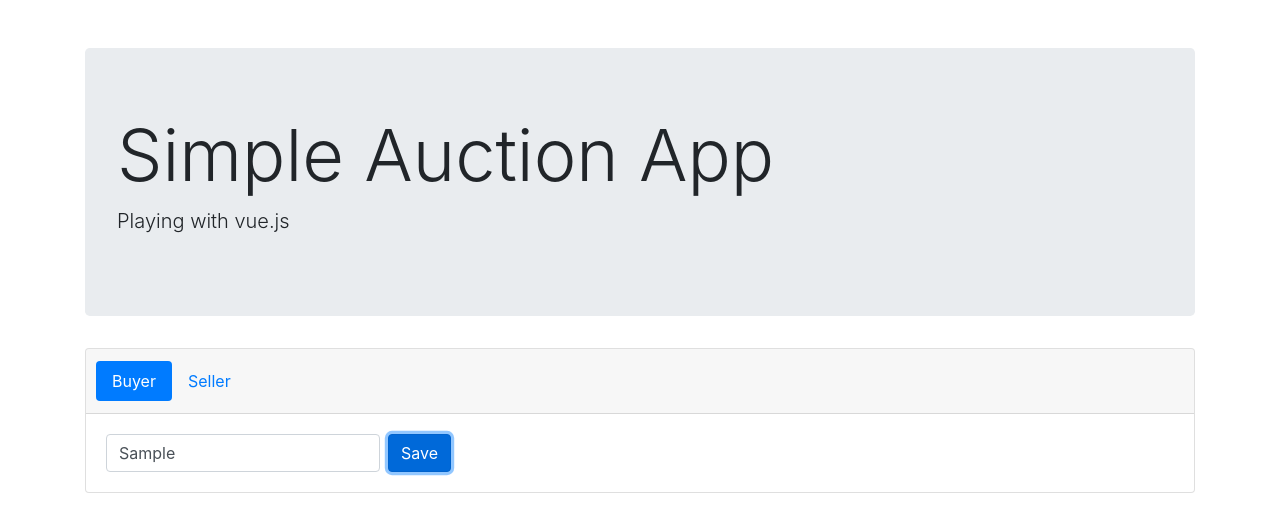
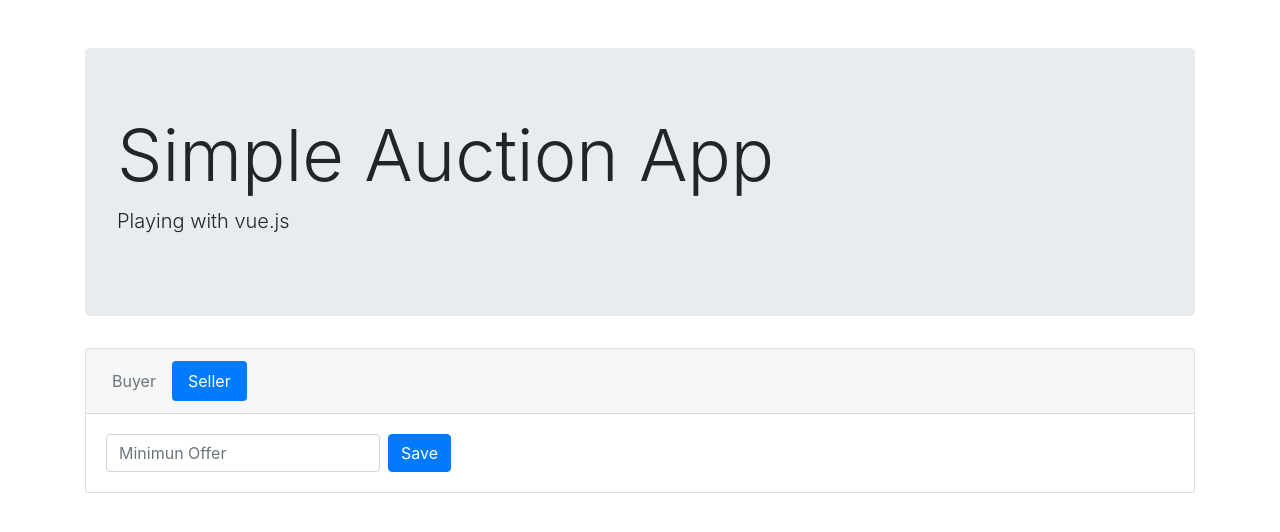
Before and after one commit to ajmasia/simple-auctions-app, a Vue app: page / in a window 1280 px wide. Both pictures are taken after typing "Sample" into the empty fields and a click on the button "Save". Shown: the top 532 px of the page. Built offline with nearby package versions, Linux system fonts and the light colour scheme.

Commit message:
Update components to use the initial state

```diff
--- a/src/components/Auction.vue
+++ b/src/components/Auction.vue
@@ -2,11 +2,23 @@
   <div>
     <b-card no-body>
       <b-tabs pills card>
-        <b-tab title="Buyer" active>
-          <b-card-text><InLineForm labelText="Offer" /></b-card-text>
+        <b-tab
+          title="Buyer"
+          :disabled="parseDisabledValue('buyer')"
+          :active="parseActiveValue('buyer')"
+        >
+          <b-card-text>
+            <InLineForm labelText="Offer" model="buyer" :tabs="tabs" />
+          </b-card-text>
         </b-tab>
-        <b-tab title="Seller">
-          <b-card-text><InLineForm labelText="Minimun Offer" /></b-card-text>
+        <b-tab
+          title="Seller"
+          :disabled="parseDisabledValue('seller')"
+          :active="parseActiveValue('seller')"
+        >
+          <b-card-text>
+            <InLineForm labelText="Minimun Offer" model="seller" :tabs="tabs" />
+          </b-card-text>
         </b-tab>
       </b-tabs>
     </b-card>
@@ -14,11 +26,28 @@
 </template>
 
 <script>
+import { mapState } from 'vuex'
 import InLineForm from './shared/InLineForm'
+
 export default {
   name: 'Auction',
   components: {
     InLineForm,
   },
+  data: function() {
+    return {
+      tabs: ['buyer', 'seller'],
+    }
+  },
+  computed: {
+    ...mapState(['auction']),
+    parseActiveValue() {
+      return model => (this.auction[model].active ? 'active' : null)
+    },
+    parseDisabledValue() {
+      return model => (this.auction[model].disabled ? 'disabled' : null)
+    },
+  },
+  methods: {},
 }
 </script>
--- a/src/components/shared/InLineForm.vue
+++ b/src/components/shared/InLineForm.vue
@@ -2,21 +2,33 @@
   <div>
     <b-form inline>
       <b-input
-        id="inline-form-input-name"
+        :id="model"
         class="mb-2 mr-sm-2 mb-sm-0"
-        v-bind:placeholder="labelText"
+        :placeholder="labelText"
+        v-model="auction[model].value"
       ></b-input>
 
-      <b-button variant="primary">Save</b-button>
+      <b-button variant="primary" v-on:click="changeTabState(tabs)">
+        Save
+      </b-button>
     </b-form>
   </div>
 </template>
 
 <script>
+import { mapState, mapMutations } from 'vuex'
 export default {
   name: 'InLineForm',
   props: {
     labelText: String,
+    model: String,
+    tabs: Array,
+  },
+  computed: {
+    ...mapState(['auction']),
+  },
+  methods: {
+    ...mapMutations(['changeTabState']),
   },
 }
 </script>
```
